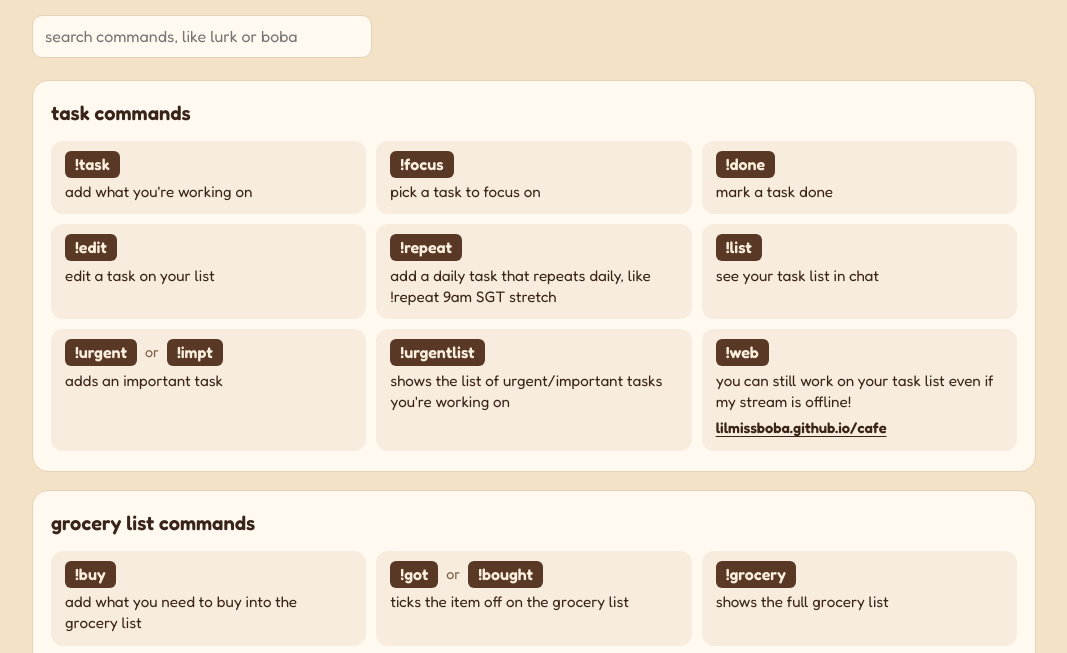
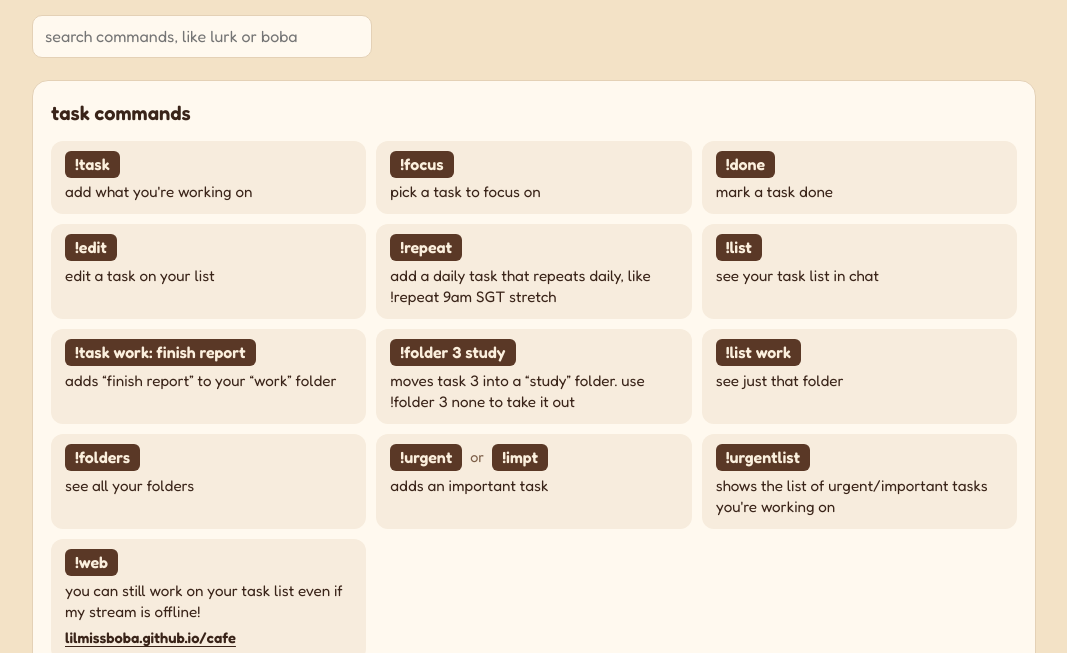
Before and after one commit to lilmissboba/commands, a plain HTML site: page index.html in a window 1280 px wide. Shown: the part 142-795 px from the top of the page, without its empty margins (106-1173 px from the left). Drawn offline with Linux system fonts and the light colour scheme; a web font is replaced by a local one.

Commit message:
Add files via upload

```diff
--- a/index.html
+++ b/index.html
@@ -62,6 +62,10 @@ const SECTIONS = [
     { cmds: ["!edit"], desc: "edit a task on your list" },
     { cmds: ["!repeat"], desc: "add a daily task that repeats daily, like !repeat 9am SGT stretch" },
     { cmds: ["!list"], desc: "see your task list in chat" },
+    { cmds: ["!task work: finish report"], desc: "adds “finish report” to your “work” folder" },
+    { cmds: ["!folder 3 study"], desc: "moves task 3 into a “study” folder. use !folder 3 none to take it out" },
+    { cmds: ["!list work"], desc: "see just that folder" },
+    { cmds: ["!folders"], desc: "see all your folders" },
     { cmds: ["!urgent", "!impt"], desc: "adds an important task" },
     { cmds: ["!urgentlist"], desc: "shows the list of urgent/important tasks you're working on" },
     { cmds: ["!web"], desc: "you can still work on your task list even if my stream is offline!", link: "https://lilmissboba.github.io/cafe/" }
```
